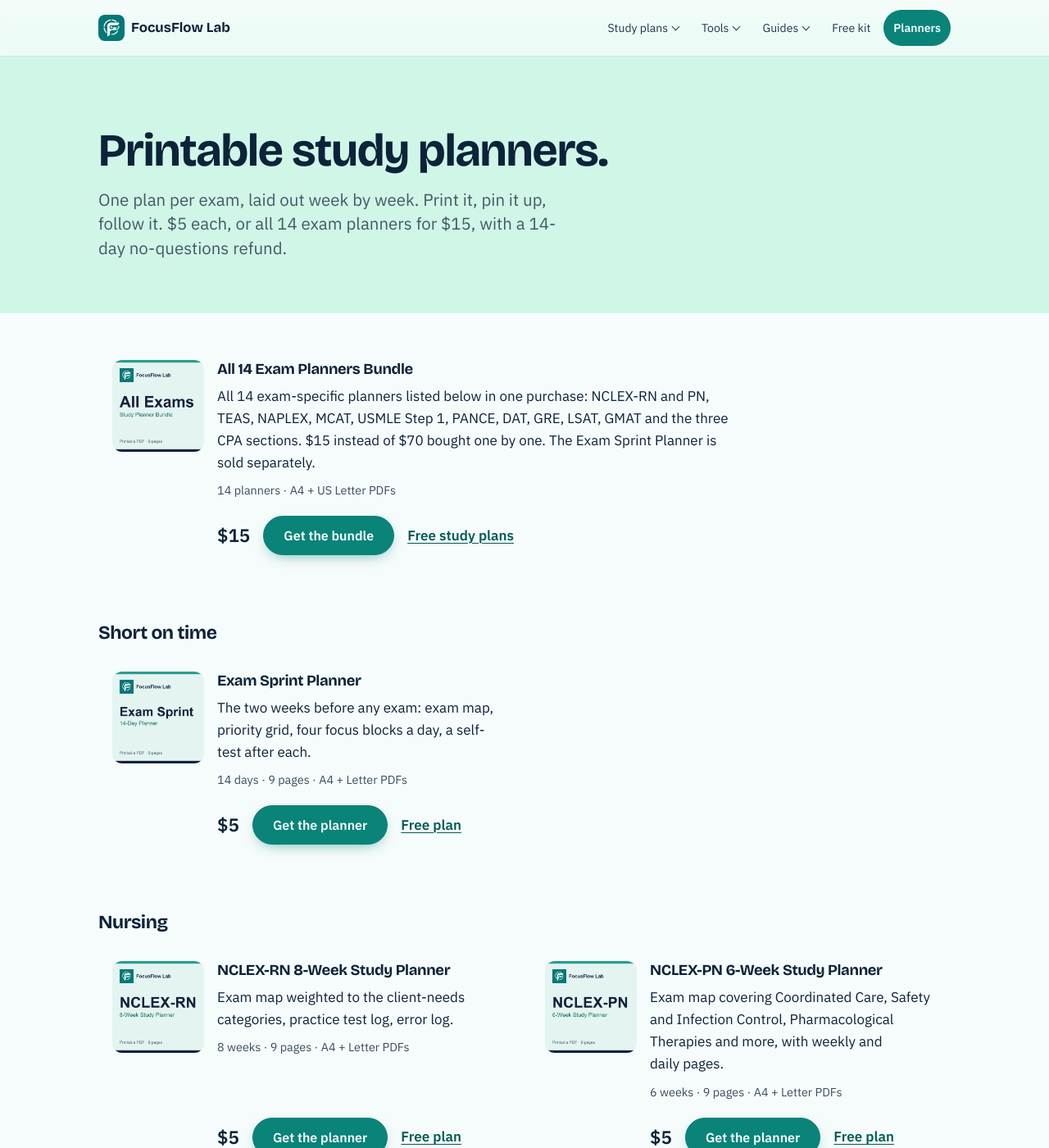
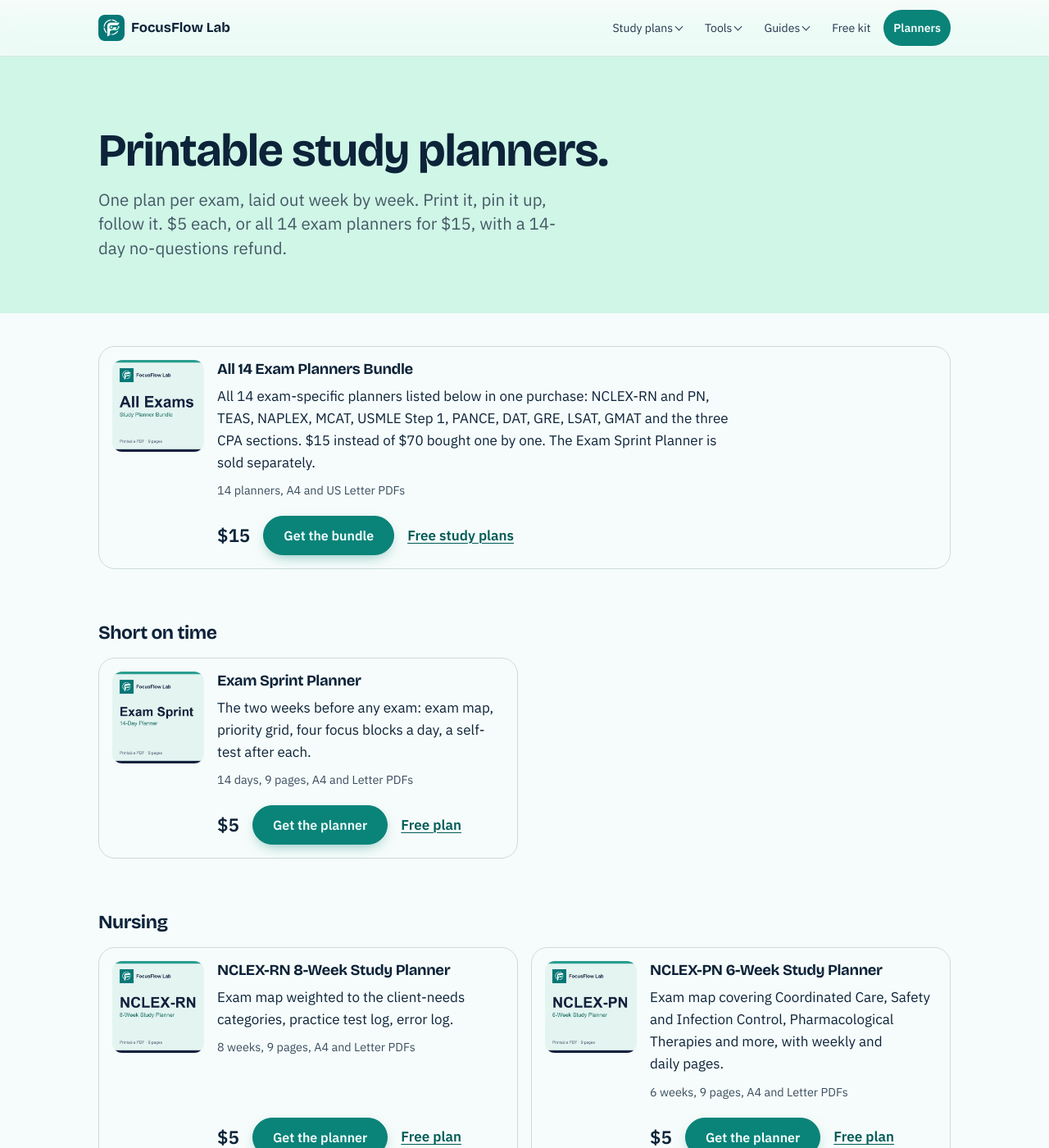
Before and after one commit to focusflowlab/focusflowlab.github.io, a Jekyll site: the page planners/index.html, which Jekyll copies as it is, in a window 1280 px wide and 1400 px high. Shown: the whole window at 82% size. Built offline with Jekyll 4.4.1, drawn with Linux system fonts in a browser that asks for light colours; some of the changed text lies outside the part shown.

Commit message:
CSS: use tokens for nav gap, chip colour, planner card border, select padding; planner meta without middle dots
Co-Authored-By: Claude Sonnet 5.5 <noreply@anthropic.com>

```diff
--- a/_tools/extra_pages.py
+++ b/_tools/extra_pages.py
@@ -42,7 +42,7 @@ def nowrap_first(title):
 
 def card(t, price="$5", meta=None, cta="Get the planner", free="Free plan"):
     title, dur, blurb, link, plan, thumb = t
-    meta = meta or f"{dur} · 9 pages · A4 + Letter PDFs"
+    meta = meta or f"{dur}, 9 pages, A4 and Letter PDFs"
     url = STORE + link
     return f'''        <li class="planner-card">
           <img src="/assets/products/planners/{thumb}.png" alt="{title} cover" width="112" height="112" loading="lazy" decoding="async">
@@ -101,7 +101,7 @@ def planners_page():
         </div>
       </section>
       <ul class="planner-grid planner-bundle">
-{card(BUNDLE, "$15", "14 planners · A4 + US Letter PDFs", "Get the bundle", "Free study plans")}
+{card(BUNDLE, "$15", "14 planners, A4 and US Letter PDFs", "Get the bundle", "Free study plans")}
       </ul>
 {cards}
       <section class="reading">
--- a/assets/site.css
+++ b/assets/site.css
@@ -516,7 +516,7 @@ label.btn { margin: 0; display: inline-flex; }
 .site-head { position: sticky; }
 .masthead nav { align-items: center; }
 .nav-item { display: flex; }
-.masthead nav .nav-trigger { display: inline-flex; align-items: center; gap: 6px; min-height: 44px; padding: 0 var(--space-sm); border-radius: var(--radius-pill); color: var(--color-ink-2); text-decoration: none; }
+.masthead nav .nav-trigger { display: inline-flex; align-items: center; gap: var(--space-2xs); min-height: 44px; padding: 0 var(--space-sm); border-radius: var(--radius-pill); color: var(--color-ink-2); text-decoration: none; }
 .nav-trigger::after { content: ""; width: 7px; height: 7px; border-right: 1.5px solid currentColor; border-bottom: 1.5px solid currentColor; transform: translateY(-2px) rotate(45deg); transition: transform var(--dur-micro) ease; }
 .nav-trigger[aria-expanded="true"]::after { transform: translateY(1px) rotate(-135deg); }
 .masthead nav .nav-trigger:hover, .masthead nav .nav-trigger[aria-expanded="true"], .masthead nav .nav-trigger[aria-current] { background: var(--color-accent-wash); color: var(--color-ink); }
@@ -625,7 +625,7 @@ ul.cards + section.reading { margin-top: var(--space-lg); }
 @media (max-width: 560px) {
   .gpa-rows li { grid-template-columns: 3rem 4rem minmax(0, 1fr) 2.75rem; }
   .gpa-rows input, .gpa-rows select { padding-left: var(--space-xs); padding-right: var(--space-xs); }
-  .gpa-rows select { padding-right: 1.5rem; background-position: right 0.4rem center; }
+  .gpa-rows select { padding-right: var(--space-lg); background-position: right 0.4rem center; }
 }
 @media (max-width: 560px) {
   .gpa-rows select, .gpa-rows input[type="number"] { font-family: var(--font-body); font-size: 0.95rem; }
@@ -634,7 +634,7 @@ ul.cards + section.reading { margin-top: var(--space-lg); }
 .filter-chips { display: flex; flex-wrap: wrap; gap: var(--space-xs); margin-top: var(--space-sm); }
 .chip { min-height: 2.25rem; padding: 0 var(--space-sm); border: 1px solid var(--color-rule-strong, var(--color-muted)); border-radius: 999px; background: transparent; color: var(--color-ink); font: 600 var(--text-sm)/1 var(--font-body); cursor: pointer; }
 .chip:hover { border-color: var(--color-accent); }
-.chip[aria-pressed="true"] { background: var(--color-accent); border-color: var(--color-accent); color: var(--color-on-accent, #fff); }
+.chip[aria-pressed="true"] { background: var(--color-accent); border-color: var(--color-accent); color: var(--color-on-accent); }
 .chip:focus-visible { outline: 2px solid var(--color-focus); outline-offset: 2px; }
 .hero + .plan-search { margin-top: var(--space-lg); }
 /* Back-to-section link above the footer */
@@ -648,7 +648,7 @@ ul.cards + section.reading { margin-top: var(--space-lg); }
 /* Planner catalogue: compact rows */
 .planner-grid { list-style: none; margin: var(--space-xl) 0; padding: 0; display: grid; grid-template-columns: minmax(0, 1fr); gap: var(--space-md); }
 @media (min-width: 900px) { .planner-grid { grid-template-columns: repeat(2, minmax(0, 1fr)); } }
-.planner-card { display: grid; grid-template-columns: 112px minmax(0, 1fr); gap: var(--space-md); align-items: stretch; border: 1px solid var(--line, rgba(255,255,255,.12)); border-radius: var(--radius-card); padding: var(--space-md); }
+.planner-card { display: grid; grid-template-columns: 112px minmax(0, 1fr); gap: var(--space-md); align-items: stretch; border: 1px solid var(--color-rule); border-radius: var(--radius-card); padding: var(--space-md); }
 .planner-card img { width: 112px; height: 112px; border-radius: 12px; display: block; }
 .planner-body { display: flex; flex-direction: column; gap: var(--space-xs, .4rem); min-width: 0; }
 .planner-body h2 { font-size: 1.15rem; line-height: 1.25; margin: 0; }
--- a/planners/index.html
+++ b/planners/index.html
@@ -1342,7 +1342,7 @@
           <div class="planner-body">
             <h2>All 14 Exam Planners Bundle</h2>
             <p>All 14 exam-specific planners listed below in one purchase: NCLEX-RN and PN, TEAS, NAPLEX, MCAT, USMLE Step 1, PANCE, DAT, GRE, LSAT, GMAT and the three CPA sections. $15 instead of $70 bought one by one. The Exam Sprint Planner is sold separately.</p>
-            <p class="planner-meta">14 planners · A4 + US Letter PDFs</p>
+            <p class="planner-meta">14 planners, A4 and US Letter PDFs</p>
             <div class="planner-buy"><span class="planner-price">$15</span><a class="btn" href="https://store.thefocusflowlab.com/l/all-exam-planners-bundle">Get the bundle</a><a class="text-link" href="/study-plan/">Free study plans</a></div>
           </div>
         </li>
@@ -1354,7 +1354,7 @@
           <div class="planner-body">
             <h2>Exam Sprint Planner</h2>
             <p>The two weeks before any exam: exam map, priority grid, four focus blocks a day, a self-test after each.</p>
-            <p class="planner-meta">14 days · 9 pages · A4 + Letter PDFs</p>
+            <p class="planner-meta">14 days, 9 pages, A4 and Letter PDFs</p>
             <div class="planner-buy"><span class="planner-price">$5</span><a class="btn" href="https://store.thefocusflowlab.com/l/exam-sprint-planner">Get the planner</a><a class="text-link" href="/#planner">Free plan</a></div>
           </div>
         </li>
@@ -1366,7 +1366,7 @@
           <div class="planner-body">
             <h2><span class="nw">NCLEX-RN</span> 8-Week Study Planner</h2>
             <p>Exam map weighted to the client-needs categories, practice test log, error log.</p>
-            <p class="planner-meta">8 weeks · 9 pages · A4 + Letter PDFs</p>
+            <p class="planner-meta">8 weeks, 9 pages, A4 and Letter PDFs</p>
             <div class="planner-buy"><span class="planner-price">$5</span><a class="btn" href="https://store.thefocusflowlab.com/l/nclex-rn-8-week-planner">Get the planner</a><a class="text-link" href="/study-plan/nclex/">Free plan</a></div>
           </div>
         </li>
@@ -1375,7 +1375,7 @@
           <div class="planner-body">
             <h2><span class="nw">NCLEX-PN</span> 6-Week Study Planner</h2>
             <p>Exam map covering Coordinated Care, Safety and Infection Control, Pharmacological Therapies and more, with weekly and daily pages.</p>
-            <p class="planner-meta">6 weeks · 9 pages · A4 + Letter PDFs</p>
+            <p class="planner-meta">6 weeks, 9 pages, A4 and Letter PDFs</p>
             <div class="planner-buy"><span class="planner-price">$5</span><a class="btn" href="https://store.thefocusflowlab.com/l/nclex-pn-6-week-planner">Get the planner</a><a class="text-link" href="/study-plan/nclex-pn/">Free plan</a></div>
           </div>
         </li>
@@ -1384,7 +1384,7 @@
           <div class="planner-body">
             <h2>ATI TEAS 4-Week Study Planner</h2>
             <p>Exam map covering Science, Reading, Math and more, with weekly and daily pages.</p>
-            <p class="planner-meta">4 weeks · 9 pages · A4 + Letter PDFs</p>
+            <p class="planner-meta">4 weeks, 9 pages, A4 and Letter PDFs</p>
             <div class="planner-buy"><span class="planner-price">$5</span><a class="btn" href="https://store.thefocusflowlab.com/l/ati-teas-4-week-planner">Get the planner</a><a class="text-link" href="/study-plan/teas/">Free plan</a></div>
           </div>
         </li>
@@ -1396,7 +1396,7 @@
           <div class="planner-body">
             <h2>MCAT 16-Week Study Planner</h2>
             <p>Content review first, full-length tests second, CARS every week.</p>
-            <p class="planner-meta">16 weeks · 9 pages · A4 + Letter PDFs</p>
+            <p class="planner-meta">16 weeks, 9 pages, A4 and Letter PDFs</p>
             <div class="planner-buy"><span class="planner-price">$5</span><a class="btn" href="https://store.thefocusflowlab.com/l/mcat-16-week-planner">Get the planner</a><a class="text-link" href="/study-plan/mcat/">Free plan</a></div>
           </div>
         </li>
@@ -1405,7 +1405,7 @@
           <div class="planner-body">
             <h2>USMLE Step 1 8-Week Study Planner</h2>
             <p>Exam map covering General principles, Nervous system and behavior, Reproductive and endocrine and more, with weekly and daily pages.</p>
-            <p class="planner-meta">8 weeks · 9 pages · A4 + Letter PDFs</p>
+            <p class="planner-meta">8 weeks, 9 pages, A4 and Letter PDFs</p>
             <div class="planner-buy"><span class="planner-price">$5</span><a class="btn" href="https://store.thefocusflowlab.com/l/usmle-step-1-8-week-planner">Get the planner</a><a class="text-link" href="/study-plan/usmle-step-1/">Free plan</a></div>
           </div>
         </li>
@@ -1414,7 +1414,7 @@
           <div class="planner-body">
             <h2>PANCE 8-Week Study Planner</h2>
             <p>Exam map covering Cardiovascular, Pulmonary, Gastrointestinal and nutrition and more, with weekly and daily pages.</p>
-            <p class="planner-meta">8 weeks · 9 pages · A4 + Letter PDFs</p>
+            <p class="planner-meta">8 weeks, 9 pages, A4 and Letter PDFs</p>
             <div class="planner-buy"><span class="planner-price">$5</span><a class="btn" href="https://store.thefocusflowlab.com/l/pance-8-week-planner">Get the planner</a><a class="text-link" href="/study-plan/pance/">Free plan</a></div>
           </div>
         </li>
@@ -1423,7 +1423,7 @@
           <div class="planner-body">
             <h2>NAPLEX 8-Week Study Planner</h2>
             <p>Exam map covering Treatment plans, Patient data and assessment, Drug characteristics and more, with weekly and daily pages.</p>
-            <p class="planner-meta">8 weeks · 9 pages · A4 + Letter PDFs</p>
+            <p class="planner-meta">8 weeks, 9 pages, A4 and Letter PDFs</p>
             <div class="planner-buy"><span class="planner-price">$5</span><a class="btn" href="https://store.thefocusflowlab.com/l/naplex-8-week-planner">Get the planner</a><a class="text-link" href="/study-plan/naplex/">Free plan</a></div>
           </div>
         </li>
@@ -1432,7 +1432,7 @@
           <div class="planner-body">
             <h2>DAT 10-Week Study Planner</h2>
             <p>Exam map covering Biology, Perceptual ability, General chemistry and more, with weekly and daily pages.</p>
-            <p class="planner-meta">10 weeks · 9 pages · A4 + Letter PDFs</p>
+            <p class="planner-meta">10 weeks, 9 pages, A4 and Letter PDFs</p>
             <div class="planner-buy"><span class="planner-price">$5</span><a class="btn" href="https://store.thefocusflowlab.com/l/dat-10-week-planner">Get the planner</a><a class="text-link" href="/study-plan/dat/">Free plan</a></div>
           </div>
         </li>
@@ -1444,7 +1444,7 @@
           <div class="planner-body">
             <h2>CPA FAR 10-Week Study Planner</h2>
             <p>Exam map covering Financial reporting, Select balance sheet accounts, Select transactions and more, with weekly and daily pages.</p>
-            <p class="planner-meta">10 weeks · 9 pages · A4 + Letter PDFs</p>
+            <p class="planner-meta">10 weeks, 9 pages, A4 and Letter PDFs</p>
             <div class="planner-buy"><span class="planner-price">$5</span><a class="btn" href="https://store.thefocusflowlab.com/l/cpa-far-10-week-planner">Get the planner</a><a class="text-link" href="/study-plan/cpa-far/">Free plan</a></div>
           </div>
         </li>
@@ -1453,7 +1453,7 @@
           <div class="planner-body">
             <h2>CPA AUD 8-Week Study Planner</h2>
             <p>Exam map covering Performing further procedures and obtaining evidence, Assessing risk and developing a planned response, Ethics, professional responsibilities and general principles and more, with weekly and daily pages.</p>
-            <p class="planner-meta">8 weeks · 9 pages · A4 + Letter PDFs</p>
+            <p class="planner-meta">8 weeks, 9 pages, A4 and Letter PDFs</p>
             <div class="planner-buy"><span class="planner-price">$5</span><a class="btn" href="https://store.thefocusflowlab.com/l/cpa-aud-8-week-planner">Get the planner</a><a class="text-link" href="/study-plan/cpa-aud/">Free plan</a></div>
           </div>
         </li>
@@ -1462,7 +1462,7 @@
           <div class="planner-body">
             <h2>CPA REG 8-Week Study Planner</h2>
             <p>Exam map covering Federal taxation of entities, Federal taxation of individuals, Business law and more, with weekly and daily pages.</p>
-            <p class="planner-meta">8 weeks · 9 pages · A4 + Letter PDFs</p>
+            <p class="planner-meta">8 weeks, 9 pages, A4 and Letter PDFs</p>
             <div class="planner-buy"><span class="planner-price">$5</span><a class="btn" href="https://store.thefocusflowlab.com/l/cpa-reg-8-week-planner">Get the planner</a><a class="text-link" href="/study-plan/cpa-reg/">Free plan</a></div>
           </div>
         </li>
@@ -1474,7 +1474,7 @@
           <div class="planner-body">
             <h2>GRE 8-Week Study Planner</h2>
             <p>Exam map covering Reading comprehension, Data analysis, Algebra and more, with weekly and daily pages.</p>
-            <p class="planner-meta">8 weeks · 9 pages · A4 + Letter PDFs</p>
+            <p class="planner-meta">8 weeks, 9 pages, A4 and Letter PDFs</p>
             <div class="planner-buy"><span class="planner-price">$5</span><a class="btn" href="https://store.thefocusflowlab.com/l/gre-8-week-planner">Get the planner</a><a class="text-link" href="/study-plan/gre/">Free plan</a></div>
           </div>
         </li>
@@ -1483,7 +1483,7 @@
           <div class="planner-body">
             <h2>LSAT 12-Week Study Planner</h2>
             <p>Exam map covering Reading comprehension, Flaw and assumption, Strengthen and weaken and more, with weekly and daily pages.</p>
-            <p class="planner-meta">12 weeks · 9 pages · A4 + Letter PDFs</p>
+            <p class="planner-meta">12 weeks, 9 pages, A4 and Letter PDFs</p>
             <div class="planner-buy"><span class="planner-price">$5</span><a class="btn" href="https://store.thefocusflowlab.com/l/lsat-12-week-planner">Get the planner</a><a class="text-link" href="/study-plan/lsat/">Free plan</a></div>
           </div>
         </li>
@@ -1492,7 +1492,7 @@
           <div class="planner-body">
             <h2>GMAT 8-Week Study Planner</h2>
             <p>Exam map covering Quantitative Reasoning, Verbal Reasoning, Data Insights and more, with weekly and daily pages.</p>
-            <p class="planner-meta">8 weeks · 9 pages · A4 + Letter PDFs</p>
+            <p class="planner-meta">8 weeks, 9 pages, A4 and Letter PDFs</p>
             <div class="planner-buy"><span class="planner-price">$5</span><a class="btn" href="https://store.thefocusflowlab.com/l/gmat-8-week-planner">Get the planner</a><a class="text-link" href="/study-plan/gmat/">Free plan</a></div>
           </div>
         </li>
```
